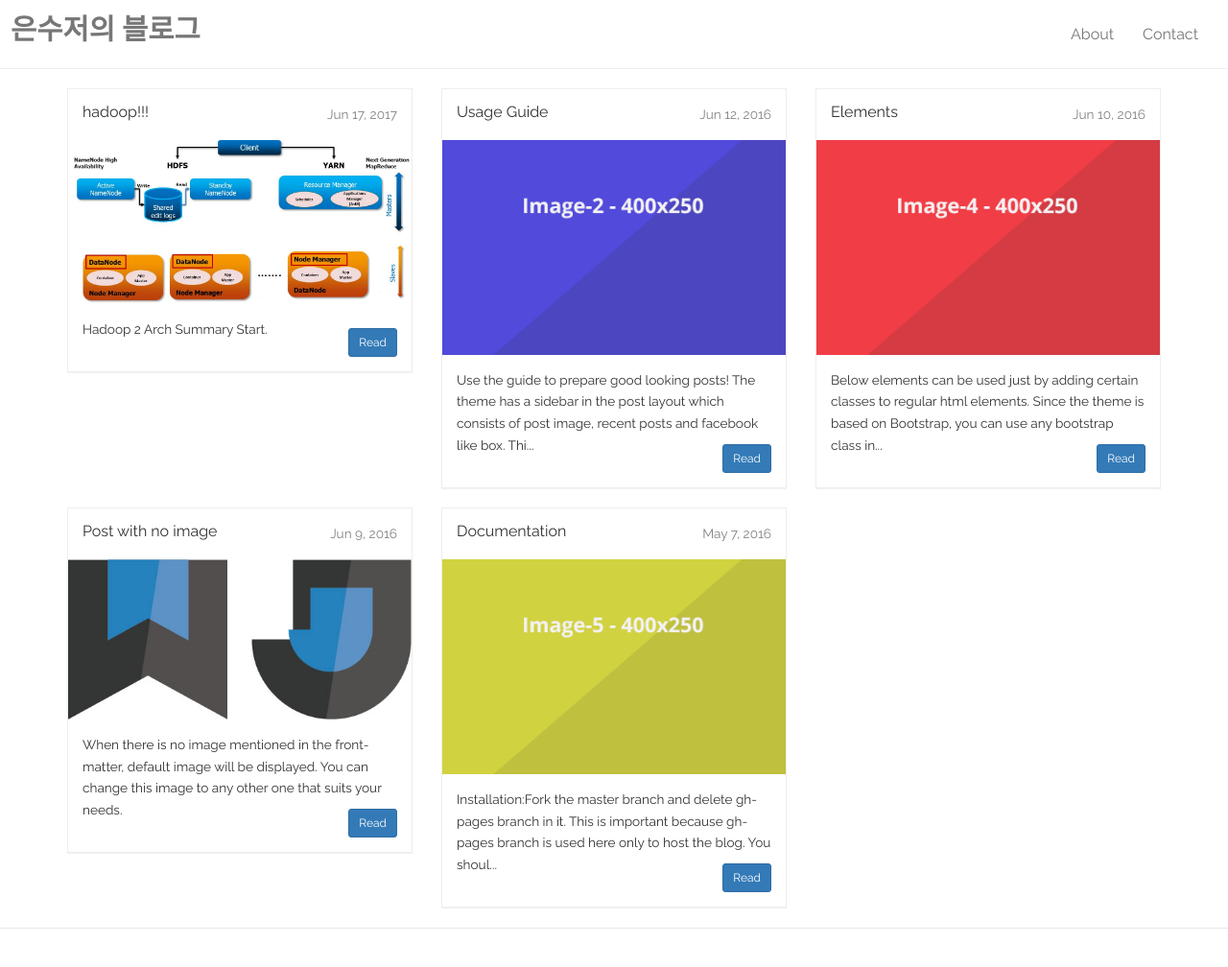
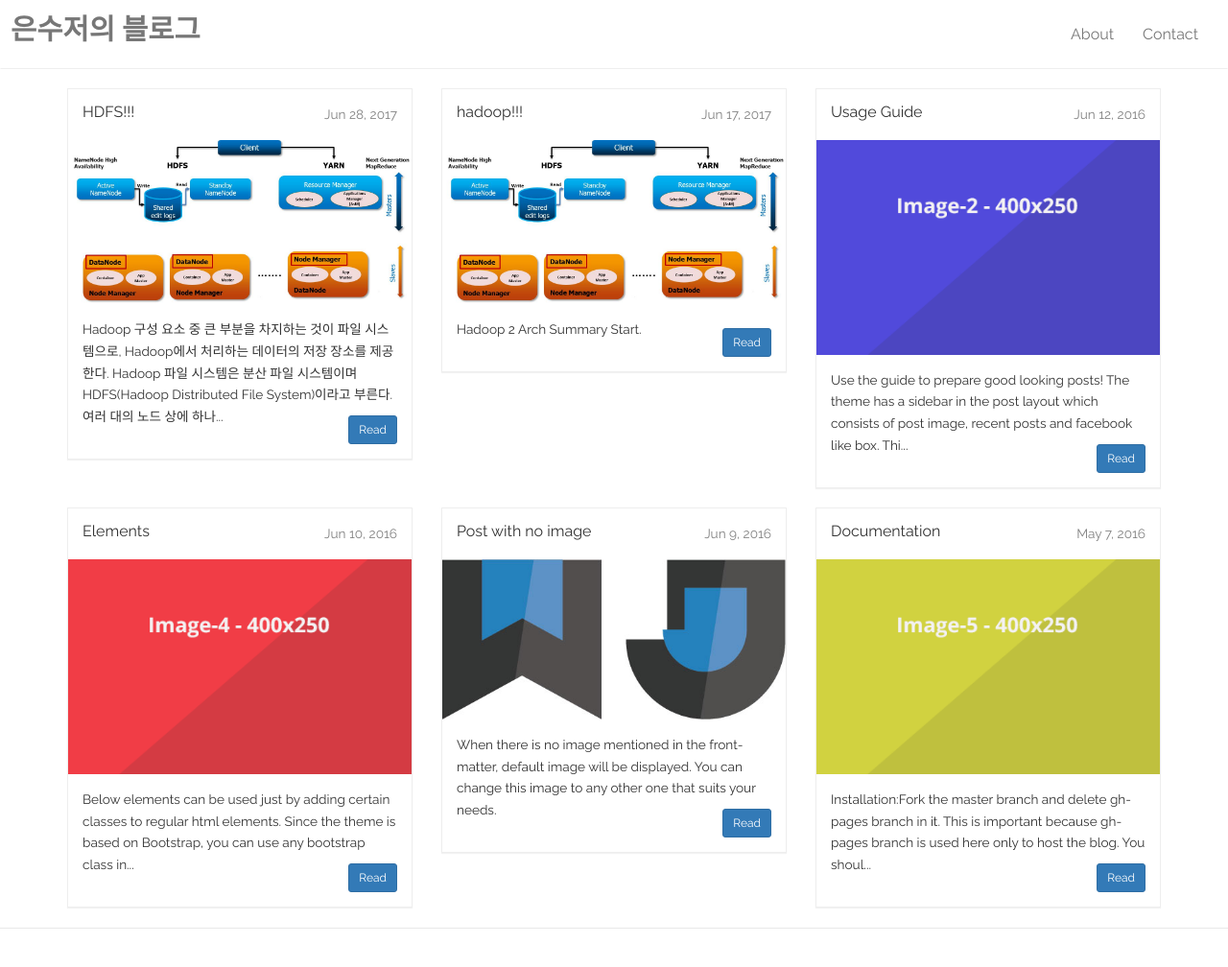
Before and after one commit to silverspoon318/hadoop, a Jekyll site: the page built from index.html, in a window 1280 px wide. Shown: the whole page at 96% size. Built offline with Jekyll 4.4.1, drawn with Linux system fonts in a browser that asks for light colours; the list of posts is cut into pages by our own code; part of the change alters nothing that is shown.

Commit message:
add : hdsf 내용 추가

```diff
--- a/_posts/2017-06-17-hadoop.markdown
+++ b/_posts/2017-06-17-hadoop.markdown
@@ -19,4 +19,28 @@ Hadoop 2 Arch Summary Start.
 - 서버를 추가하면 용량과 성능이 향상(스케일 아웃, Scale-out)
 - 관계형 데이터베이스나 검색엔진과는 다름
 
-## 분산 파일 시스템
+## Hadoop 탄생
+더그 커팅(Doug Cutting)을 중심으로 시작
+![delete gh-pages branch]({{site.baseurl}}/images/hadoop-logo-2.gif)
+
+## RDBMS와 Hadoop 비교
+1. 다루는 데이터 크기
+2. 데이터 조작
+3. 응답 시간(Latency)
+4. 서버 대수와 성능 향상
+5. 데이터구조(구조화 데이터/준 구조화 데이터)
+
+## Hadoop 아키텍쳐
+1. HDFS : Hadoop 분산 파일 시스템
+- HDFS의 편리성
+- 확장성
+- HDFS의 신뢰성
+- 접근 패턴 제한
+
+2. Hadoop MapReduce 프레임워크
+- 여러 사람이 전표 처리를 하는 상황을 예로 들어본다.
+- MapReduce 처리 흐름
+ : Map 처리
+ : Shuffle 처리
+ : Reduce 처리
+- 데이터 변경 관점에서 보는 MapReduce
--- /dev/null
+++ b/_posts/2017-06-28-HDFS.markdown
@@ -0,0 +1,58 @@
+---
+layout: post
+title:  "HDFS!!!"
+date:   2017-06-28 17:49:47 +0530
+categories: hadoop 2.0
+img: Hadoop2.0-ArchSummary.jpg
+categories: [one, two]
+---
+Hadoop 구성 요소 중 큰 부분을 차지하는 것이 파일 시스템으로, Hadoop에서 처리하는 데이터의 저장 장소를 제공한다. Hadoop 파일 시스템은 분산 파일 시스템이며 HDFS(Hadoop Distributed File System)이라고 부른다. 여러 대의 노드 상에 하나의 파일 시스템 공간을 만든다. 각 노드에는 OS가 제공하는 범용 파일 시스템이 존재하고, HDFS 는 범용 파일 시스템 위에서 동작한다. 지정된 디렉터리 이하를 데이터 영역으로 이용하고, 각 노드 상의 디스크 공간을 합쳐서 하나의 거대한 파일 시스템을 만든다. HDFS를 이용하는 클라이언트는 어떤 데이터가 어떤 노드에 있는지 신경 쓸 필요 없이 파일 시스템 상의 데이터를 읽고 쓸 수 있다. HDFS는 대용량 데이터를 다루기 위해 특화된 아키텍처다. 하나의 파일이 수 기가바이트 이상인 데이터를 고속으로 처리할 수 있다.
+
+## HDFS의 특징
+1. 대용량 데이터를 범용 서버만으로도 처리 가능하다
+2. 용량 확장성이 있다
+3. 순차적 접근으로 높은 처리량을 실현할 수 있다
+4. 슬레이브 노드의 일부가 고장 나도 데이터 손실을 방지할 수 있다
+
+## HDFS의 구조
+1. 아키텍쳐
+![hdfsarchitecture]({{site.baseurl}}/images/hdfsarchitecture.gif)
+
+2. DataNode의 역할
+- 각 DataNode 상의 데이터 배치와 HDFS
+- HDFS 상의 파일과 블록
+- 블록 리플리케이션
+![hdfsdatanodes]({{site.baseurl}}/images/hdfsdatanodes.gif)
+
+3. NameNode의 역할
+- 메타데이터 관리
+- HDFS 사용 상황 관리
+- 클라이언트의 HDFS 처리 요청 접수
+- DataNode 다운 여부 감시
+
+## HDFS의 파일 I/O 흐름
+1. HDFS에 파일 저장하기
+- 클라이언트와 NameNode 통신
+- 저장 개시
+- 패킷 전달
+- 저장 중에 장애가 발생한 경우
+
+2. HDFS에서 파일 읽기
+- 클라이언트와 NameNode 통신
+- 읽기 개시
+
+## 파일시스템의 메타데이터
+1. 메타데이터에 포함되는 정보
+|항목   |예   |
+|---|---|
+|파일명(또는 디렉토리명)   |foo.txt   |
+|부모디렉토리   |/path/to   |
+|크기   |100GB   |
+|소유자:소속 그룹   |hdfs:hadoop   |
+|속성   |-rw-r-r-   |
+|블록 ID와 해당 블록을 보유하고 있는 DataNode   |{blk_001, {Node.A, Node.C}},{blk_002, {Node.A, Node.C}}|
+
+2. fsimage와 edits
+3. 메모리, 디스크 동기, 체크 포인트
+4. 클러스터 시작 시의 메타데이터 구축
+5. 파일과 디렉토리 권한
```
Also changed, not shown: images/hadoop-logo-2.gif (added), images/hdfsarchitecture.gif (added), images/hdfsdatanodes.gif (added).
